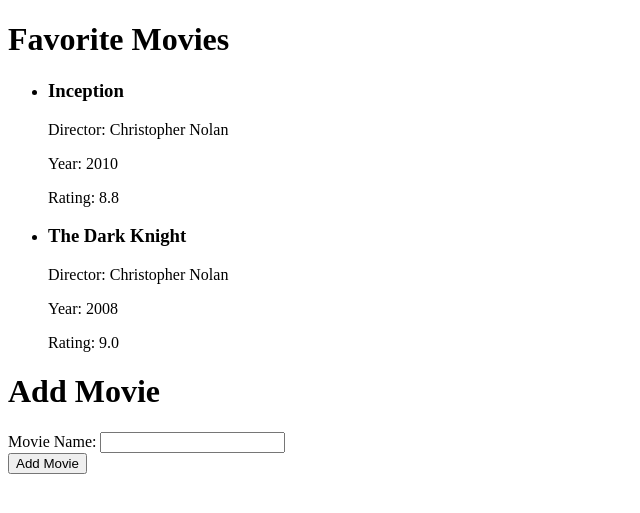
After one commit to shira1008/MoviWeb, a Flask app: page /users/1 in a window 1280 px wide. The commit adds this page. Shown: the top 513 px of the page, without its empty margins (0-640 px from the left). Run offline with Flask 3, Linux system fonts and the light colour scheme.

Commit message:
added add movie and fetch

```diff
--- a/app.py
+++ b/app.py
@@ -1,5 +1,6 @@
-from flask import Flask
+from flask import Flask, render_template, request, redirect, url_for
 from datamanager.json_data_manager import JSONDataManager
+from fetching_from_api import fetch_data
 
 app = Flask(__name__)
 data_manager = JSONDataManager('data.json')
@@ -7,16 +8,59 @@ data_manager = JSONDataManager('data.json')
 
 @app.route('/')
 def home():
-    return "Welcome to MovieWeb App!"
+    return render_template('index.html')
 
 
 @app.route('/users')
 def list_users():
     users = data_manager.get_all_users()
-    return str(users)  # Temporarily returning users as a string
+    return render_template('users.html', users=users)
+
+@app.route('/users/<int:user_id>')
+def favorite_movies(user_id):
+    movies = data_manager.get_user_movies(user_id)
+    return render_template('user_movies.html', movies=movies, user_id=user_id)
+
+@app.route('/add_user', methods=['GET','POST'])
+def add_user():
+    if request.method == "POST":
+        name = request.form.get('name')
+
+        data_manager.add_new_user(name)
+
+        return redirect(url_for('list_users'))
+
+    return render_template('add_user.html')
 
 
+@app.route('/add_movie/<int:user_id>', methods=['POST'])
+def add_movie(user_id):
+    movie_name = request.form.get('movie_name')
+    #fetching the data
+    movie_data = fetch_data(movie_name)
+    user = data_manager.get_user_by_id(user_id)
+    # Extract relevant information from the API response
+    director = movie_data.get('Director', '')
+    year = movie_data.get('Year', '')
+    rating = movie_data.get('imdbRating', '')
+    if user:
+        user_movies = user['movies']
+        new_movie_id = data_manager.generate_movie_id(user_movies)
+        movie = {
+            'id': new_movie_id,
+            'name': movie_name,
+            'director': director,
+            'year': year,
+            'rating':rating,
+            'url': ''
+        }
+        user_movies.append(movie)
+        data_manager.update_user_movies(user_id, user_movies)
+        return redirect(url_for('favorite_movies', user_id=user_id))
+    else:
+        return "User not found."
 
+#add fetch function
 
 if __name__ == '__main__':
     app.run(debug=True)
--- a/data.json
+++ b/data.json
@@ -1,27 +1 @@
-[
-  {
-    "id": 1,
-    "name": "Alice",
-    "movies": [
-      {
-        "id": 1,
-        "name": "Inception",
-        "director": "Christopher Nolan",
-        "year": 2010,
-        "rating": 8.8
-      },
-      {
-        "id": 2,
-        "name": "The Dark Knight",
-        "director": "Christopher Nolan",
-        "year": 2008,
-        "rating": 9.0
-      }
-    ]
-  },
-  {
-    "id": 2,
-    "name": "Bob",
-    "movies": []
-  }
-]
+[{"id": 1, "name": "Alice", "movies": [{"id": 1, "name": "Inception", "director": "Christopher Nolan", "year": 2010, "rating": 8.8}, {"id": 2, "name": "The Dark Knight", "director": "Christopher Nolan", "year": 2008, "rating": 9.0}]}, {"id": 2, "name": "Bob", "movies": []}, {"id": 3, "name": "shira", "movies": []}, {"id": 4, "name": "avivon", "movies": [{"id": 1, "name": "snoop", "director": "", "year": "", "rating": ""}, {"id": 2, "name": "hi", "director": "", "year": "", "rating": ""}, {"id": 3, "name": "spiderman", "director": "Christian Davi", "year": "1990", "rating": "5.6", "url": ""}]}]
--- a/datamanager/json_data_manager.py
+++ b/datamanager/json_data_manager.py
@@ -5,6 +5,30 @@ from datamanager.data_manager_interface import DataManagerInterface
 class JSONDataManager(DataManagerInterface):
     def __init__(self, filename):
         self.filename = filename
+
+    def get_user_by_id(self, user_id):
+        """Return the user with the given ID"""
+        data = self.read_file()
+        for user in data:
+            if user['id'] == user_id:
+                return user
+        return None
+
+    def generate_user_id(self, data):
+        """Generate a unique user ID for a new user"""
+        user_ids = [user["id"] for user in data]
+        if user_ids:
+            return max(user_ids) + 1
+        else:
+            return 1
+
+    def generate_movie_id(self, movies):
+        """Generate a unique movie ID for a new movie"""
+        movie_ids = [movie['id'] for movie in movies]
+        if movie_ids:
+            return max(movie_ids) + 1
+        else:
+            return 1
 
     def read_file(self):
         """Read and return the contents of the JSON file"""
@@ -19,13 +43,63 @@ class JSONDataManager(DataManagerInterface):
     def get_all_users(self):
         """Return a list of all users"""
         data = self.read_file()
-        users_list = [user["name"] for user in data]
-        return users_list
+        return data
 
     def get_user_movies(self, user_id):
         """Return a list of movies for the given user ID"""
         data = self.read_file()
+        print("Data:", data)  # Check the value of data
         for user in data:
             if user["id"] == user_id:
                 return user["movies"]
         return []
+
+
+    def add_new_user(self, user):
+        """Add a new user with an empty movie list"""
+        data = self.read_file()
+
+        # Generate a unique ID for the new user
+        user_id = self.generate_user_id(data)
+
+        # Create the new user entry
+        new_user = {
+            "id": user_id,
+            "name": user,
+            "movies": []
+        }
+
+        # Add the new user to the data
+        data.append(new_user)
+
+        # Write the updated data to the file
+        try:
+            with open(self.filename, "w") as handle:
+                json.dump(data, handle)
+            print("User added successfully.")
+        except IOError as e:
+            print(f"Error adding user: {str(e)}")
+
+
+    def update_user_movies(self, user_id, movies):
+        """Update the movie list after adding the movie for the given user ID"""
+        data = self.read_file()
+        for user in data:
+            if user['id'] == user_id:
+                user['movies'] = movies
+
+        # Write the updated data to the file
+        try:
+            with open(self.filename, 'w') as handle:
+                json.dump(data, handle)
+            print('User movies updated successfully.')
+        except IOError as e:
+            print(f'Error updating user movies: {str(e)}')
+
+
+
+    def update_movie(self, movie_id):
+        pass
+
+    def delete_movie(self, movie_id):
+        pass
--- /dev/null
+++ b/templates/user_movies.html
@@ -0,0 +1,32 @@
+<!DOCTYPE html>
+<html lang="en">
+  <head>
+    <meta charset="UTF-8" />
+    <meta name="viewport" content="width=device-width, initial-scale=1.0" />
+    <title>User movies</title>
+  </head>
+  <body>
+    <h1>Favorite Movies</h1>
+    <ul class="movies_list">
+      {% for movie in movies %}
+      <li class="movie">
+        <h3>{{ movie["name"] }}</h3>
+        <p>Director: {{ movie["director"] }}</p>
+        <p>Year: {{ movie["year"] }}</p>
+        <p>Rating: {{ movie["rating"] }}</p>
+      </li>
+      {% endfor %}
+    </ul>
+
+    <h1>Add Movie</h1>
+    <form action="{{ url_for('add_movie', user_id=user_id) }}" method="post">
+      <div>
+        <label for="movie_name">Movie Name:</label>
+        <input type="text" id="movie_name" name="movie_name" required />
+      </div>
+      <div>
+        <button type="submit" class="btn">Add Movie</button>
+      </div>
+    </form>
+  </body>
+</html>
```
Also changed, not shown: fetching_from_api.py (added, +14 -0 lines), templates/add_user.html (added, +21 -0 lines), templates/index.html (added, +13 -0 lines), templates/users.html (+7 -1 lines).
